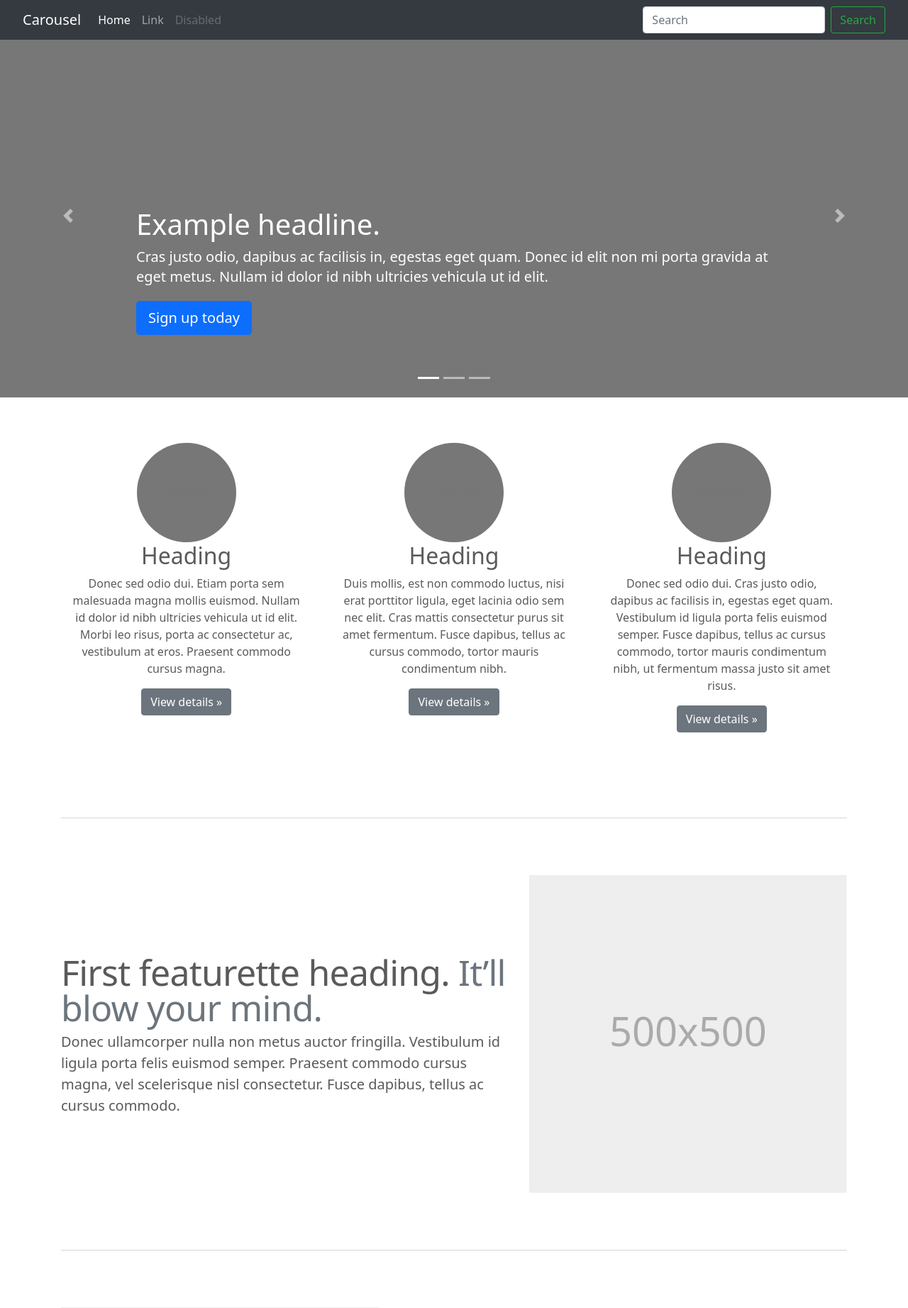
After one commit to SakshamKatiy/Express, a Node server app: page /move in a window 1280 px wide. The commit adds this page. Shown: the top 1843 px of the page at 71% size. Run offline with Node 20, Linux system fonts and the light colour scheme.

Commit message:
partials header

```diff
--- a/src/index.js
+++ b/src/index.js
@@ -1,18 +1,21 @@
 const path = require('path');
 const express = require('express');
 const app = express();
+const hbs = require('hbs');
 const PORT = 8000;
 
 // used absolute path
-// console.log(path.join(__dirname, "../public"));
+// console.log(path.join(__dirname, "../templates/partials"));
 const staticPath = path.join(__dirname, "../public/css");
-const templatePath = path.join(__dirname,"../templates");
-
+const templatePath = path.join(__dirname,"../templates/views");
+const partialsPath = path.join(__dirname, "../templates/partials");
 // to set the view engine
 app.set("view engine", "hbs");
 
 // change views directory name to templates
 app.set("views", templatePath);
+hbs.registerPartials(partialsPath);
+
 
 // Built in middleware
 app.use(express.static(staticPath));
@@ -20,7 +23,7 @@ app.use(express.static(staticPath));
 
 
 // template engine route
-app.get("/",(req,res)=>{
+app.get("/move",(req,res)=>{
     res.render('index',{
         myName:"saksham",
     });
--- /dev/null
+++ b/templates/partials/header.hbs
@@ -0,0 +1,28 @@
+<header>
+    <nav class="navbar navbar-expand-md navbar-dark fixed-top bg-dark">
+      <div class="container-fluid">
+        <a class="navbar-brand" href="#">Carousel</a>
+        <button class="navbar-toggler" type="button" data-toggle="collapse" data-target="#navbarCollapse"
+          aria-controls="navbarCollapse" aria-expanded="false" aria-label="Toggle navigation">
+          <span class="navbar-toggler-icon"></span>
+        </button>
+        <div class="collapse navbar-collapse" id="navbarCollapse">
+          <ul class="navbar-nav mr-auto mb-2 mb-md-0">
+            <li class="nav-item active">
+              <a class="nav-link" aria-current="page" href="#">Home</a>
+            </li>
+            <li class="nav-item">
+              <a class="nav-link" href="#">Link</a>
+            </li>
+            <li class="nav-item">
+              <a class="nav-link disabled" href="#" tabindex="-1" aria-disabled="true">Disabled</a>
+            </li>
+          </ul>
+          <form class="d-flex">
+            <input class="form-control mr-2" type="search" placeholder="Search" aria-label="Search">
+            <button class="btn btn-outline-success" type="submit">Search</button>
+          </form>
+        </div>
+      </div>
+    </nav>
+  </header>
--- a/templates/index.hbs
+++ b/templates/views/about.hbs
@@ -4,8 +4,9 @@
     <meta charset="UTF-8">
     <meta name="viewport" content="width=device-width, initial-scale=1.0">
     <title>Document</title>
+    <link rel="stylesheet" href="style.css">
 </head>
 <body>
-    {{myName}} is my name
+    <h1>This is about page</h1>
 </body>
 </html>
--- /dev/null
+++ b/templates/views/index.hbs
@@ -0,0 +1,361 @@
+<!doctype html>
+<html lang="en">
+  <head>
+    <title>Title</title>
+    <!-- Required meta tags -->
+    <meta charset="utf-8">
+    <meta name="viewport" content="width=device-width, initial-scale=1, shrink-to-fit=no">
+
+    <!-- Bootstrap CSS -->
+    <link rel="stylesheet" href="https://stackpath.bootstrapcdn.com/bootstrap/4.3.1/css/bootstrap.min.css" integrity="sha384-ggOyR0iXCbMQv3Xipma34MD+dH/1fQ784/j6cY/iJTQUOhcWr7x9JvoRxT2MZw1T" crossorigin="anonymous">
+  </head>
+  <body>
+      <!doctype html>
+      <html lang="en">
+
+      <head>
+        <meta charset="utf-8">
+        <meta name="viewport" content="width=device-width, initial-scale=1">
+        <meta name="description" content="">
+        <meta name="author" content="Mark Otto, Jacob Thornton, and Bootstrap contributors">
+        <meta name="generator" content="Hugo 0.72.0">
+        <title>Carousel Template · Bootstrap</title>
+
+        <link rel="canonical" href="https://v5.getbootstrap.com/docs/5.0/examples/carousel/">
+
+
+
+        <!-- Bootstrap core CSS -->
+        <link rel="stylesheet" href="https://stackpath.bootstrapcdn.com/bootstrap/5.0.0-alpha1/css/bootstrap.min.css"
+          integrity="sha384-r4NyP46KrjDleawBgD5tp8Y7UzmLA05oM1iAEQ17CSuDqnUK2+k9luXQOfXJCJ4I" crossorigin="anonymous">
+        <script src="https://stackpath.bootstrapcdn.com/bootstrap/5.0.0-alpha1/js/bootstrap.min.js"
+          integrity="sha384-oesi62hOLfzrys4LxRF63OJCXdXDipiYWBnvTl9Y9/TRlw5xlKIEHpNyvvDShgf/"
+          crossorigin="anonymous"></script>
+        <script src="https://cdn.jsdelivr.net/npm/popper.js@1.16.0/dist/umd/popper.min.js"
+          integrity="sha384-Q6E9RHvbIyZFJoft+2mJbHaEWldlvI9IOYy5n3zV9zzTtmI3UksdQRVvoxMfooAo"
+          crossorigin="anonymous"></script>
+
+        <style>
+          .bd-placeholder-img {
+            font-size: 1.125rem;
+            text-anchor: middle;
+            -webkit-user-select: none;
+            -moz-user-select: none;
+            -ms-user-select: none;
+            user-select: none;
+          }
+
+          @media (min-width: 768px) {
+            .bd-placeholder-img-lg {
+              font-size: 3.5rem;
+            }
+          }
+
+          /* GLOBAL STYLES
+          --------------------------------------------- */
+          /* Padding below the footer and lighter body text */
+
+          body {
+            padding-top: 3rem;
+            padding-bottom: 3rem;
+            color: #5a5a5a;
+          }
+
+
+          /* CUSTOMIZE THE CAROUSEL
+          -------------------------------------------- */
+
+          /* Carousel base class */
+          .carousel {
+            margin-bottom: 4rem;
+          }
+
+          /* Since positioning the image, we need to help out the caption */
+          .carousel-caption {
+            bottom: 3rem;
+            z-index: 10;
+          }
+
+          /* Declare heights because of positioning of img element */
+          .carousel-item {
+            height: 32rem;
+          }
+
+          .carousel-item>img {
+            position: absolute;
+            top: 0;
+            left: 0;
+            min-width: 100%;
+            height: 32rem;
+          }
+
+
+          /* MARKETING CONTENT
+      -------------------------------------------------- */
+
+          /* Center align the text within the three columns below the carousel */
+          .marketing .col-lg-4 {
+            margin-bottom: 1.5rem;
+            text-align: center;
+          }
+
+          .marketing h2 {
+            font-weight: 400;
+          }
+
+          .marketing .col-lg-4 p {
+            margin-right: .75rem;
+            margin-left: .75rem;
+          }
+
+
+          /* Featurettes
+      ------------------------- */
+
+          .featurette-divider {
+            margin: 5rem 0;
+            /* Space out the Bootstrap <hr> more */
+          }
+
+          /* Thin out the marketing headings */
+          .featurette-heading {
+            font-weight: 300;
+            line-height: 1;
+            letter-spacing: -.05rem;
+          }
+
+
+          /* RESPONSIVE CSS
+      -------------------------------------------------- */
+
+          @media (min-width: 40em) {
+
+            /* Bump up size of carousel content */
+            .carousel-caption p {
+              margin-bottom: 1.25rem;
+              font-size: 1.25rem;
+              line-height: 1.4;
+            }
+
+            .featurette-heading {
+              font-size: 50px;
+            }
+          }
+
+          @media (min-width: 62em) {
+            .featurette-heading {
+              margin-top: 7rem;
+            }
+          }
+        </style>
+
+
+        <!-- Custom styles for this template -->
+        <link href="carousel.css" rel="stylesheet">
+      </head>
+
+      <body>
+       {{> header}}
+
+        <main>
+
+          <div id="myCarousel" class="carousel slide" data-ride="carousel">
+            <ol class="carousel-indicators">
+              <li data-target="#myCarousel" data-slide-to="0" class="active"></li>
+              <li data-target="#myCarousel" data-slide-to="1"></li>
+              <li data-target="#myCarousel" data-slide-to="2"></li>
+            </ol>
+            <div class="carousel-inner">
+              <div class="carousel-item active">
+                <svg class="bd-placeholder-img" width="100%" height="100%" xmlns="http://www.w3.org/2000/svg"
+                  preserveAspectRatio="xMidYMid slice" role="img" focusable="false">
+                  <rect width="100%" height="100%" fill="#777" /></svg>
+
+                <div class="container">
+                  <div class="carousel-caption text-left">
+                    <h1>Example headline.</h1>
+                    <p>Cras justo odio, dapibus ac facilisis in, egestas eget quam. Donec id elit non mi porta gravida at eget
+                      metus. Nullam id dolor id nibh ultricies vehicula ut id elit.</p>
+                    <p><a class="btn btn-lg btn-primary" href="#" role="button">Sign up today</a></p>
+                  </div>
+                </div>
+              </div>
+              <div class="carousel-item">
+                <svg class="bd-placeholder-img" width="100%" height="100%" xmlns="http://www.w3.org/2000/svg"
+                  preserveAspectRatio="xMidYMid slice" role="img" focusable="false">
+                  <rect width="100%" height="100%" fill="#777" /></svg>
+
+                <div class="container">
+                  <div class="carousel-caption">
+                    <h1>Another example headline.</h1>
+                    <p>Cras justo odio, dapibus ac facilisis in, egestas eget quam. Donec id elit non mi porta gravida at eget
+                      metus. Nullam id dolor id nibh ultricies vehicula ut id elit.</p>
+                    <p><a class="btn btn-lg btn-primary" href="#" role="button">Learn more</a></p>
+                  </div>
+                </div>
+              </div>
+              <div class="carousel-item">
+                <svg class="bd-placeholder-img" width="100%" height="100%" xmlns="http://www.w3.org/2000/svg"
+                  preserveAspectRatio="xMidYMid slice" role="img" focusable="false">
+                  <rect width="100%" height="100%" fill="#777" /></svg>
+
+                <div class="container">
+                  <div class="carousel-caption text-right">
+                    <h1>One more for good measure.</h1>
+                    <p>Cras justo odio, dapibus ac facilisis in, egestas eget quam. Donec id elit non mi porta gravida at eget
+                      metus. Nullam id dolor id nibh ultricies vehicula ut id elit.</p>
+                    <p><a class="btn btn-lg btn-primary" href="#" role="button">Browse gallery</a></p>
+                  </div>
+                </div>
+              </div>
+            </div>
+            <a class="carousel-control-prev" href="#myCarousel" role="button" data-slide="prev">
+              <span class="carousel-control-prev-icon" aria-hidden="true"></span>
+              <span class="sr-only">Previous</span>
+            </a>
+            <a class="carousel-control-next" href="#myCarousel" role="button" data-slide="next">
+              <span class="carousel-control-next-icon" aria-hidden="true"></span>
+              <span class="sr-only">Next</span>
+            </a>
+          </div>
+
+
+          <!-- Marketing messaging and featurettes
+        ================================================== -->
+          <!-- Wrap the rest of the page in another container to center all the content. -->
+
+          <div class="container marketing">
+
+            <!-- Three columns of text below the carousel -->
+            <div class="row">
+              <div class="col-lg-4">
+                <svg class="bd-placeholder-img rounded-circle" width="140" height="140" xmlns="http://www.w3.org/2000/svg"
+                  aria-label="Placeholder: 140x140" preserveAspectRatio="xMidYMid slice" role="img" focusable="false">
+                  <title>Placeholder</title>
+                  <rect width="100%" height="100%" fill="#777" /><text x="50%" y="50%" fill="#777" dy=".3em">140x140</text>
+                </svg>
+
+                <h2>Heading</h2>
+                <p>Donec sed odio dui. Etiam porta sem malesuada magna mollis euismod. Nullam id dolor id nibh ultricies
+                  vehicula ut id elit. Morbi leo risus, porta ac consectetur ac, vestibulum at eros. Praesent commodo cursus
+                  magna.</p>
+                <p><a class="btn btn-secondary" href="#" role="button">View details &raquo;</a></p>
+              </div><!-- /.col-lg-4 -->
+              <div class="col-lg-4">
+                <svg class="bd-placeholder-img rounded-circle" width="140" height="140" xmlns="http://www.w3.org/2000/svg"
+                  aria-label="Placeholder: 140x140" preserveAspectRatio="xMidYMid slice" role="img" focusable="false">
+                  <title>Placeholder</title>
+                  <rect width="100%" height="100%" fill="#777" /><text x="50%" y="50%" fill="#777" dy=".3em">140x140</text>
+                </svg>
+
+                <h2>Heading</h2>
+                <p>Duis mollis, est non commodo luctus, nisi erat porttitor ligula, eget lacinia odio sem nec elit. Cras
+                  mattis consectetur purus sit amet fermentum. Fusce dapibus, tellus ac cursus commodo, tortor mauris
+                  condimentum nibh.</p>
+                <p><a class="btn btn-secondary" href="#" role="button">View details &raquo;</a></p>
+              </div><!-- /.col-lg-4 -->
+              <div class="col-lg-4">
+                <svg class="bd-placeholder-img rounded-circle" width="140" height="140" xmlns="http://www.w3.org/2000/svg"
+                  aria-label="Placeholder: 140x140" preserveAspectRatio="xMidYMid slice" role="img" focusable="false">
+                  <title>Placeholder</title>
+                  <rect width="100%" height="100%" fill="#777" /><text x="50%" y="50%" fill="#777" dy=".3em">140x140</text>
+                </svg>
+
+                <h2>Heading</h2>
+                <p>Donec sed odio dui. Cras justo odio, dapibus ac facilisis in, egestas eget quam. Vestibulum id ligula porta
+                  felis euismod semper. Fusce dapibus, tellus ac cursus commodo, tortor mauris condimentum nibh, ut fermentum
+                  massa justo sit amet risus.</p>
+                <p><a class="btn btn-secondary" href="#" role="button">View details &raquo;</a></p>
+              </div><!-- /.col-lg-4 -->
+            </div><!-- /.row -->
+
+
+            <!-- START THE FEATURETTES -->
+
+            <hr class="featurette-divider">
+
+            <div class="row featurette">
+              <div class="col-md-7">
+                <h2 class="featurette-heading">First featurette heading. <span class="text-muted">It’ll blow your mind.</span>
+                </h2>
+                <p class="lead">Donec ullamcorper nulla non metus auctor fringilla. Vestibulum id ligula porta felis euismod
+                  semper. Praesent commodo cursus magna, vel scelerisque nisl consectetur. Fusce dapibus, tellus ac cursus
+                  commodo.</p>
+              </div>
+              <div class="col-md-5">
+                <svg class="bd-placeholder-img bd-placeholder-img-lg featurette-image img-fluid mx-auto" width="500"
+                  height="500" xmlns="http://www.w3.org/2000/svg" aria-label="Placeholder: 500x500"
+                  preserveAspectRatio="xMidYMid slice" role="img" focusable="false">
+                  <title>Placeholder</title>
+                  <rect width="100%" height="100%" fill="#eee" /><text x="50%" y="50%" fill="#aaa" dy=".3em">500x500</text>
+                </svg>
+
+              </div>
+            </div>
+
+            <hr class="featurette-divider">
+
+            <div class="row featurette">
+              <div class="col-md-7 order-md-2">
+                <h2 class="featurette-heading">Oh yeah, it’s that good. <span class="text-muted">See for yourself.</span></h2>
+                <p class="lead">Donec ullamcorper nulla non metus auctor fringilla. Vestibulum id ligula porta felis euismod
+                  semper. Praesent commodo cursus magna, vel scelerisque nisl consectetur. Fusce dapibus, tellus ac cursus
+                  commodo.</p>
+              </div>
+              <div class="col-md-5 order-md-1">
+                <svg class="bd-placeholder-img bd-placeholder-img-lg featurette-image img-fluid mx-auto" width="500"
+                  height="500" xmlns="http://www.w3.org/2000/svg" aria-label="Placeholder: 500x500"
+                  preserveAspectRatio="xMidYMid slice" role="img" focusable="false">
+                  <title>Placeholder</title>
+                  <rect width="100%" height="100%" fill="#eee" /><text x="50%" y="50%" fill="#aaa" dy=".3em">500x500</text>
+                </svg>
+
+              </div>
+            </div>
+
+            <hr class="featurette-divider">
+
+            <div class="row featurette">
+              <div class="col-md-7">
+                <h2 class="featurette-heading">And lastly, this one. <span class="text-muted">Checkmate.</span></h2>
+                <p class="lead">Donec ullamcorper nulla non metus auctor fringilla. Vestibulum id ligula porta felis euismod
+                  semper. Praesent commodo cursus magna, vel scelerisque nisl consectetur. Fusce dapibus, tellus ac cursus
+                  commodo.</p>
+              </div>
+              <div class="col-md-5">
+                <svg class="bd-placeholder-img bd-placeholder-img-lg featurette-image img-fluid mx-auto" width="500"
+                  height="500" xmlns="http://www.w3.org/2000/svg" aria-label="Placeholder: 500x500"
+                  preserveAspectRatio="xMidYMid slice" role="img" focusable="false">
+                  <title>Placeholder</title>
+                  <rect width="100%" height="100%" fill="#eee" /><text x="50%" y="50%" fill="#aaa" dy=".3em">500x500</text>
+                </svg>
+
+              </div>
+            </div>
+
+            <hr class="featurette-divider">
+
+            <!-- /END THE FEATURETTES -->
+
+          </div><!-- /.container -->
+
+
+          <!-- FOOTER -->
+          <footer class="container">
+            <p class="float-right"><a href="#">Back to top</a></p>
+            <p>&copy; 2017-2020 Company, Inc. &middot; <a href="#">Privacy</a> &middot; <a href="#">Terms</a></p>
+          </footer>
+        </main>
+
+
+
+      </body>
+
+      </html>
+    <!-- Optional JavaScript -->
+    <!-- jQuery first, then Popper.js, then Bootstrap JS -->
+    <script src="https://code.jquery.com/jquery-3.3.1.slim.min.js" integrity="sha384-q8i/X+965DzO0rT7abK41JStQIAqVgRVzpbzo5smXKp4YfRvH+8abtTE1Pi6jizo" crossorigin="anonymous"></script>
+    <script src="https://cdnjs.cloudflare.com/ajax/libs/popper.js/1.14.7/umd/popper.min.js" integrity="sha384-UO2eT0CpHqdSJQ6hJty5KVphtPhzWj9WO1clHTMGa3JDZwrnQq4sF86dIHNDz0W1" crossorigin="anonymous"></script>
+    <script src="https://stackpath.bootstrapcdn.com/bootstrap/4.3.1/js/bootstrap.min.js" integrity="sha384-JjSmVgyd0p3pXB1rRibZUAYoIIy6OrQ6VrjIEaFf/nJGzIxFDsf4x0xIM+B07jRM" crossorigin="anonymous"></script>
+  </body>
+</html>
```
Also changed, not shown: templates/about.hbs (deleted, +0 -11 lines), public/css/index.html (line endings or trailing spaces).
